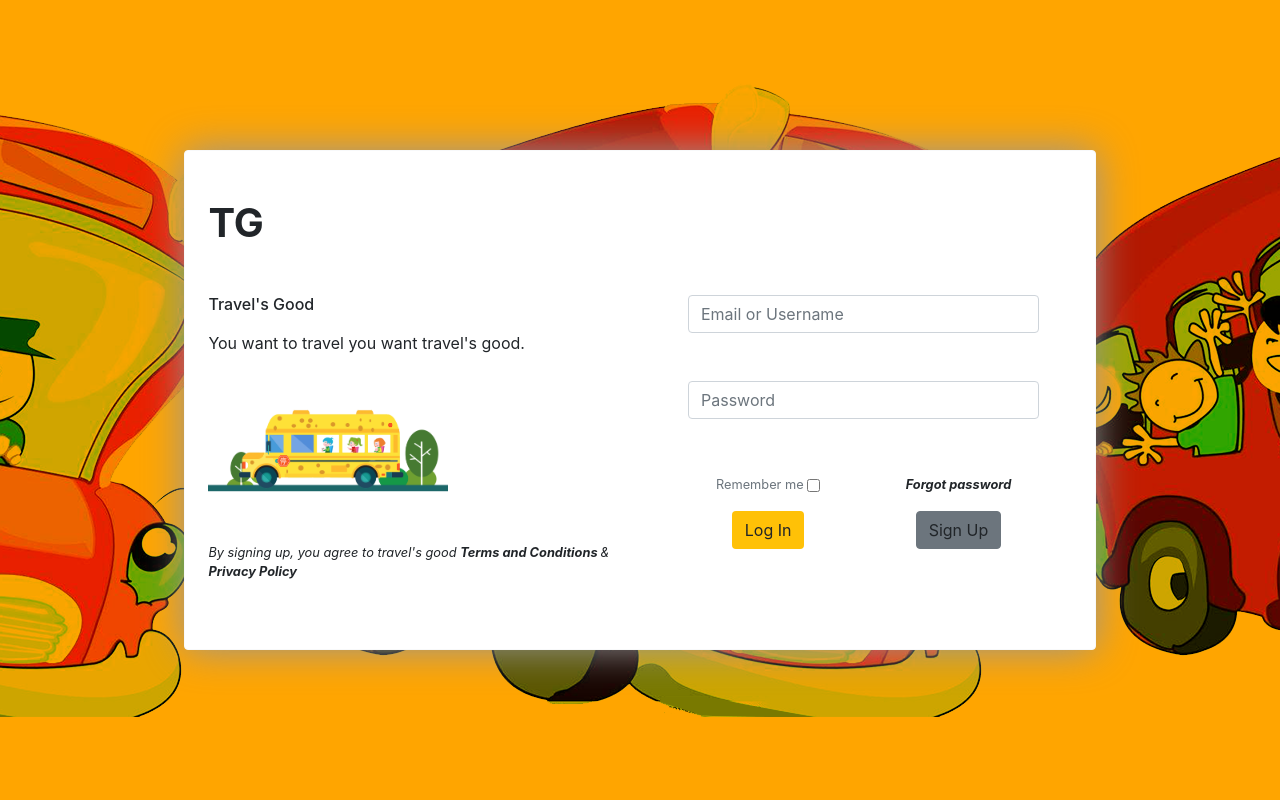
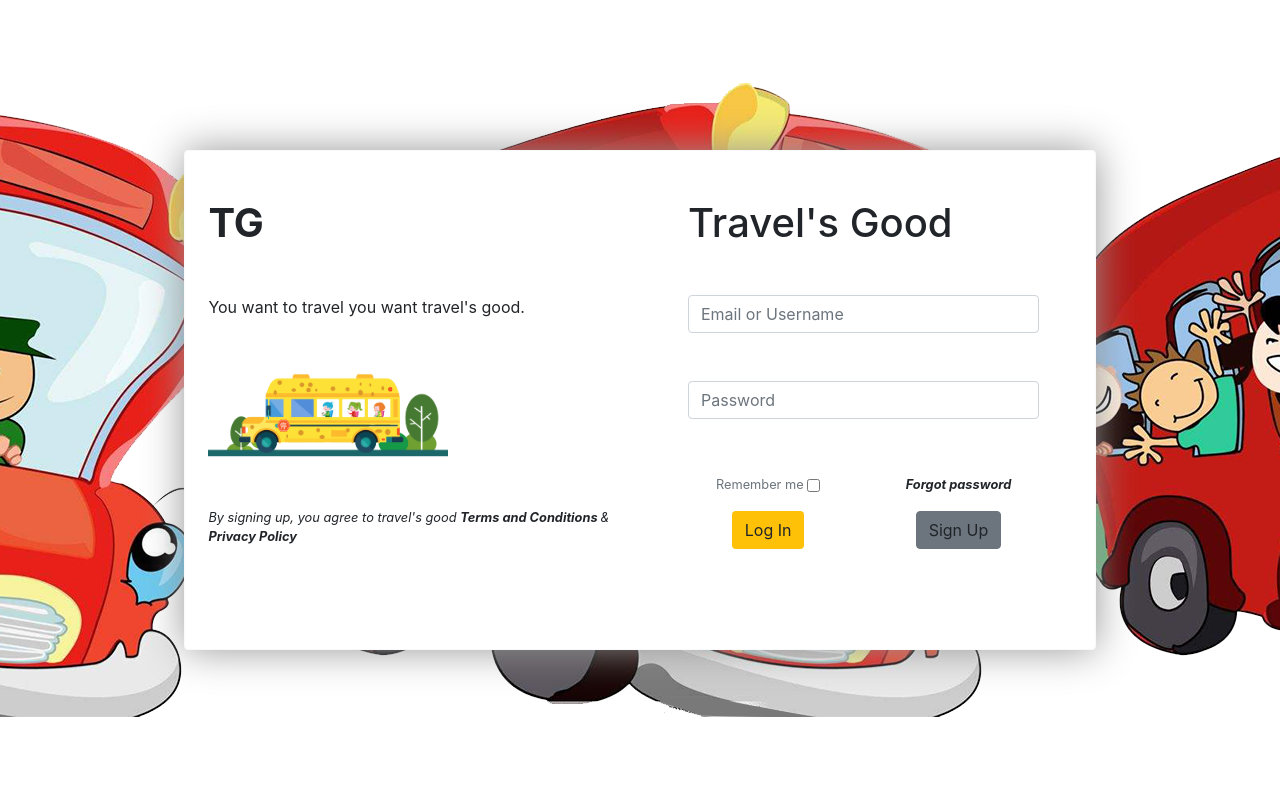
Before and after one commit to newordn/travel-s-good-frontend-thymeleaft, a Spring Boot app: page /test/view/signin in a window 1280 px wide. Run offline with Spring Boot 4, Linux system fonts and the light colour scheme.

Commit message:
Trying a white style

```diff
--- a/src/main/resources/static/css/signin.css
+++ b/src/main/resources/static/css/signin.css
@@ -10,8 +10,6 @@ body
 {
     background-image: url("../../images/bus.png") ;
     background-position:center;
-    background-color:orange;
-    background-blend-mode: darken;
 }
 .shadow
 {
--- a/src/main/resources/templates/signin.html
+++ b/src/main/resources/templates/signin.html
@@ -16,16 +16,16 @@
 <div class="rounded row border border-light shadow  pt-5 pb-5 pl-2 pr-2 bg-white">
     <div class="col-md-6">
         <h1 class="mb-5"><strong>TG</strong></h1>
-        <h6 class="mb-3">Travel's Good</h6>
         <p class="mb-5">You want to travel you want travel's good.</p>
         <div  style="width: 240px" class="mb-5">
             <img th:src="@{/images/bus2.png}" alt="bus" style="max-width:100%;height:auto" class="img-fluid" >
         </div>
         <p class="font-small"><i>By signing up, you agree to travel's good <strong>Terms and Conditions </strong>& <strong>Privacy Policy</strong></i></p>
     </div>
-    <div class="col-md-6 align-self-center p-5">
+    <div class="col-md-6 align-self-center pl-5 pb-5 pr-5">
         <form>
-            <div class="input-group mb-5 mt-5">
+            <h1 class="mb-5">Travel's Good</h1>
+            <div class="input-group mb-5 mt-3">
                 <input type="text" name="userNameEmail" id="userNameEmail" class="form-control" placeholder="Email or Username" />
             </div>
             <div class="input-group mb-5">
```
Also changed, not shown: src/main/resources/static/images/bus1.png (deleted), 3 other files.
